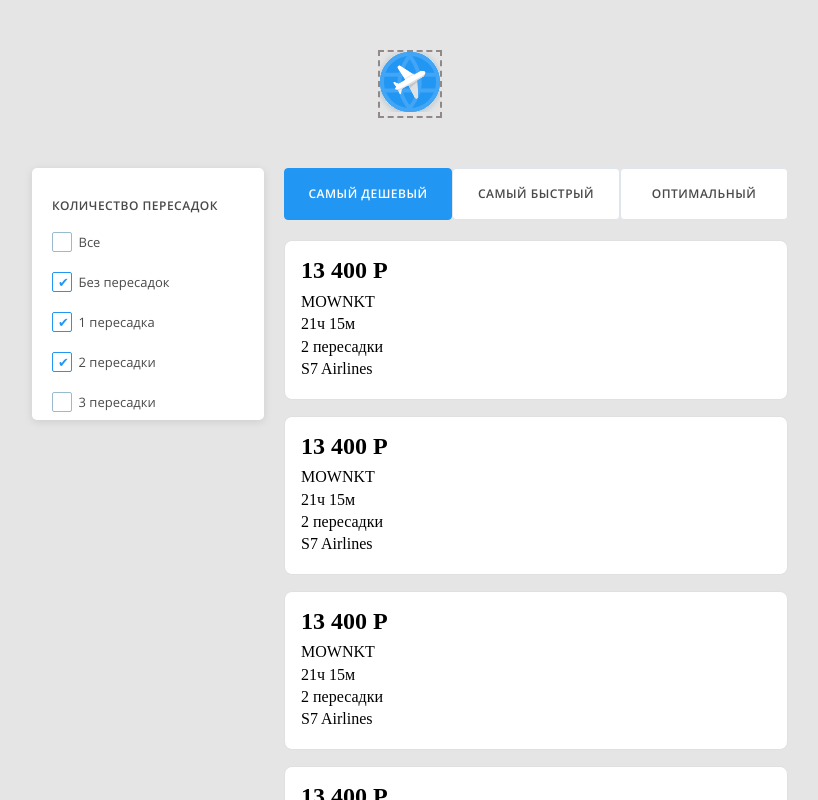
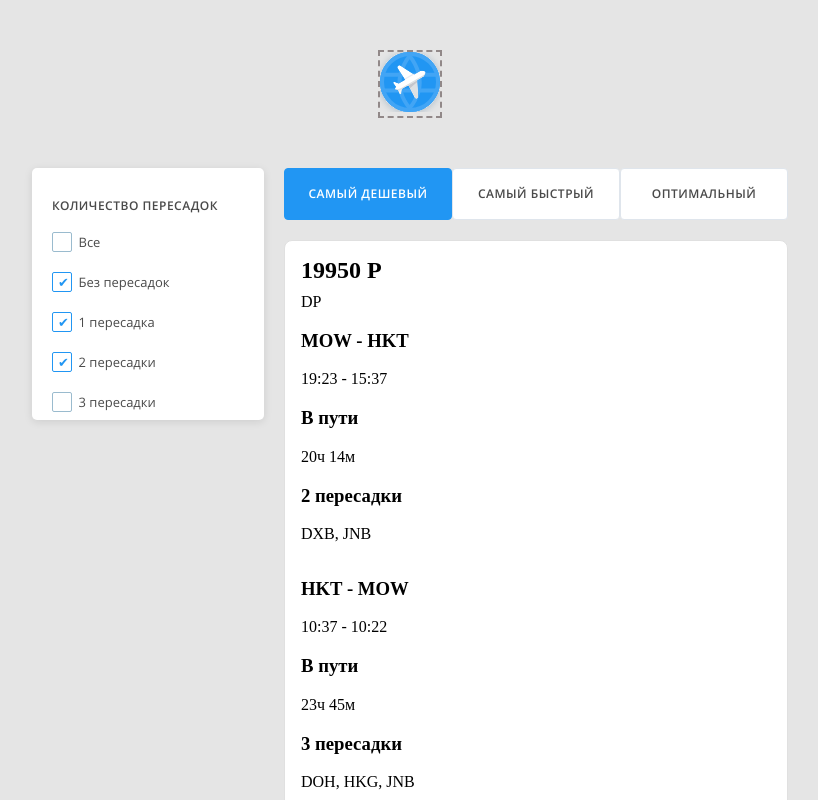
Before and after one commit to OxY623/Aviasales-App, a React (Create React App) app: page / in a window 1280 px wide. Shown: the top 800 px of the page, without its empty margins (230-1048 px from the left). Built offline with nearby package versions, Linux system fonts and the light colour scheme.

Commit message:
Верстаем дальше используя шаблон

```diff
--- a/src/components/App/App.js
+++ b/src/components/App/App.js
@@ -9,48 +9,93 @@ import styles from './App.module.scss'
 
 const App = () => {
   // eslint-disable-next-line no-unused-vars
-  const [flights, setFlights] = useState([
+  const [flights, setFlights] = useState(
+    [
       {
-      price: '13 400',
-      from: 'MOW',
-      to: 'NKT',
-      duration: '21ч 15м',
-      transfers: '2 пересадки',
-      airlines: 'S7 Airlines',
+        price: 19950,
+        carrier: 'DP',
+        segments: [
+          {
+            origin: 'MOW',
+            destination: 'HKT',
+            date: '2024-07-07T19:23:37.881Z',
+            duration: 1214,
+            stops: ['DXB', 'JNB'],
           },
           {
-      price: '13 400',
-      from: 'MOW',
-      to: 'NKT',
-      duration: '21ч 15м',
-      transfers: '2 пересадки',
-      airlines: 'S7 Airlines',
+            origin: 'HKT',
+            destination: 'MOW',
+            date: '2024-10-03T10:37:28.129Z',
+            duration: 1425,
+            stops: ['DOH', 'HKG', 'JNB'],
+          },
+        ],
       },
       {
-      price: '13 400',
-      from: 'MOW',
-      to: 'NKT',
-      duration: '21ч 15м',
-      transfers: '2 пересадки',
-      airlines: 'S7 Airlines',
+        price: 19950,
+        carrier: 'DP',
+        segments: [
+          {
+            origin: 'MOW',
+            destination: 'HKT',
+            date: '2024-07-07T19:23:37.881Z',
+            duration: 1214,
+            stops: ['DXB', 'JNB'],
           },
           {
-      price: '13 400',
-      from: 'MOW',
-      to: 'NKT',
-      duration: '21ч 15м',
-      transfers: '2 пересадки',
-      airlines: 'S7 Airlines',
+            origin: 'HKT',
+            destination: 'MOW',
+            date: '2024-10-03T10:37:28.129Z',
+            duration: 1425,
+            stops: ['DOH', 'HKG', 'JNB'],
           },
-    {
-      price: '13 400',
-      from: 'MOW',
-      to: 'NKT',
-      duration: '21ч 15м',
-      transfers: '2 пересадки',
-      airlines: 'S7 Airlines',
+        ],
       },
-  ])
+    ],
+
+    //[
+    // {
+    //   price: '13 400',
+    //   from: 'MOW',
+    //   to: 'NKT',
+    //   duration: '21ч 15м',
+    //   transfers: '2 пересадки',
+    //   airlines: 'S7 Airlines',
+    // },
+    // {
+    //   price: '13 400',
+    //   from: 'MOW',
+    //   to: 'NKT',
+    //   duration: '21ч 15м',
+    //   transfers: '2 пересадки',
+    //   airlines: 'S7 Airlines',
+    // },
+    // {
+    //   price: '13 400',
+    //   from: 'MOW',
+    //   to: 'NKT',
+    //   duration: '21ч 15м',
+    //   transfers: '2 пересадки',
+    //   airlines: 'S7 Airlines',
+    // },
+    // {
+    //   price: '13 400',
+    //   from: 'MOW',
+    //   to: 'NKT',
+    //   duration: '21ч 15м',
+    //   transfers: '2 пересадки',
+    //   airlines: 'S7 Airlines',
+    // },
+    // {
+    //   price: '13 400',
+    //   from: 'MOW',
+    //   to: 'NKT',
+    //   duration: '21ч 15м',
+    //   transfers: '2 пересадки',
+    //   airlines: 'S7 Airlines',
+    // },
+    //]
+  )
 
   const [filterOptions, setFilterOptions] = useState([
     { value: 'all', label: 'Все', checked: false },
--- a/src/components/FlightCard/FlightCard.jsx
+++ b/src/components/FlightCard/FlightCard.jsx
@@ -2,26 +2,71 @@ import React from 'react'
 
 import styles from './FlightCard.module.scss'
 
-const FlightCard = ({
-  price = 99,
-  from = 'Minsk',
-  to = 'Moskva',
-  duration,
-  transfers,
-  airlines,
-}) => {
+function formatTimeStr(dateStr, duration) {
+  // Создаем объект Date из строки
+  const departureDate = new Date(dateStr)
+
+  // Извлекаем часы и минуты времени отправления
+  const departureHours = departureDate.getUTCHours()
+  const departureMinutes = departureDate.getUTCMinutes()
+
+  // Создаем новый объект Date для времени прибытия
+  const arrivalDate = new Date(departureDate.getTime() + duration * 60000) // Продолжительность в миллисекундах
+
+  // Извлекаем часы и минуты времени прибытия
+  const arrivalHours = arrivalDate.getUTCHours()
+  const arrivalMinutes = arrivalDate.getUTCMinutes()
+
+  // Форматируем строки времени
+  const departureTime = `${departureHours.toString().padStart(2, '0')}:${departureMinutes.toString().padStart(2, '0')}`
+  const arrivalTime = `${arrivalHours.toString().padStart(2, '0')}:${arrivalMinutes.toString().padStart(2, '0')}`
+
+  return `${departureTime} - ${arrivalTime}`
+}
+
+function formatTime(totalMinutes) {
+  const hours = Math.floor(totalMinutes / 60)
+  const minutes = totalMinutes % 60
+  return `${hours.toString().padStart(2, '0')}ч ${minutes.toString().padStart(2, '0')}м`
+}
+
+function formatTitle(number) {
+  return number === 1 ? 'пересадка' : `${number} пересадки`
+}
+
+function formatParagraf(arr) {
+  return arr.join(', ')
+}
+
+const FlightCard = ({ price = 99, carrier = 'DP', segments = [] }) => {
+  let listSchedule = segments.map((segment) => {
+    return (
+      <div key={segment.id} className={styles.schedule}>
+        <div className={styles.departure}>
+          <h3
+            className={styles.title}
+          >{`${segment.origin} - ${segment.destination}`}</h3>
+          <p>{formatTimeStr(segment.date, segment.duration)}</p>
+        </div>
+        <div className={styles.duration}>
+          <h3 className={styles.title}>В пути</h3>
+          <p>{formatTime(segment.duration)}</p>
+        </div>
+        <div className={styles.transfers}>
+          <h3 className={styles.title}>{formatTitle(segment.stops.length)}</h3>
+          <p>{formatParagraf(segment.stops)}</p>
+        </div>
+      </div>
+    )
+  })
+
   return (
     <div className={styles.flightCard}>
-      <div className={styles.price}>{price} Р</div>
-      <div className={styles.details}>
-        <div className={styles.route}>
-          <span>{from}</span>
-          <span>{to}</span>
-        </div>
-        <div className={styles.duration}>{duration}</div>
-        <div className={styles.transfers}>{transfers}</div>
-        <div className={styles.airlines}>{airlines}</div>
+      <div className={styles.header}>
+        <div className={styles.price}>{price} Р</div>
+        <div className={styles.carrier}>{carrier}</div>
       </div>
+      {listSchedule}
     </div>
   )
 }
```
Also changed, not shown: 1 other file (tests, documents, lock files or other folders). Lines whose indentation alone changed are shown as unchanged.
